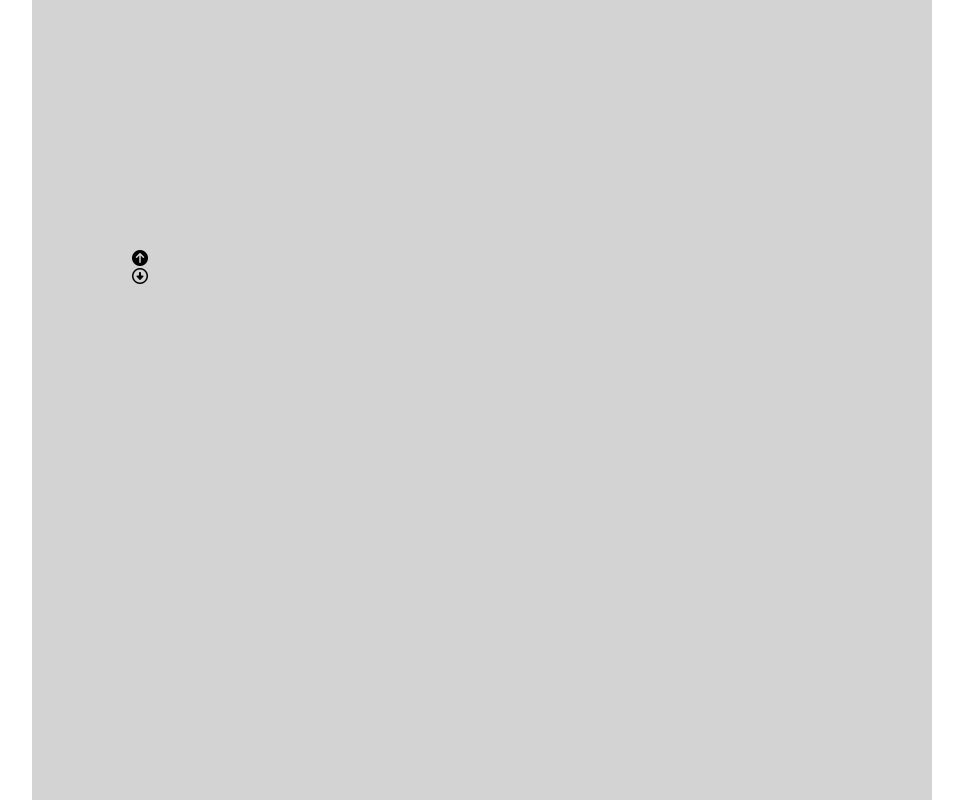
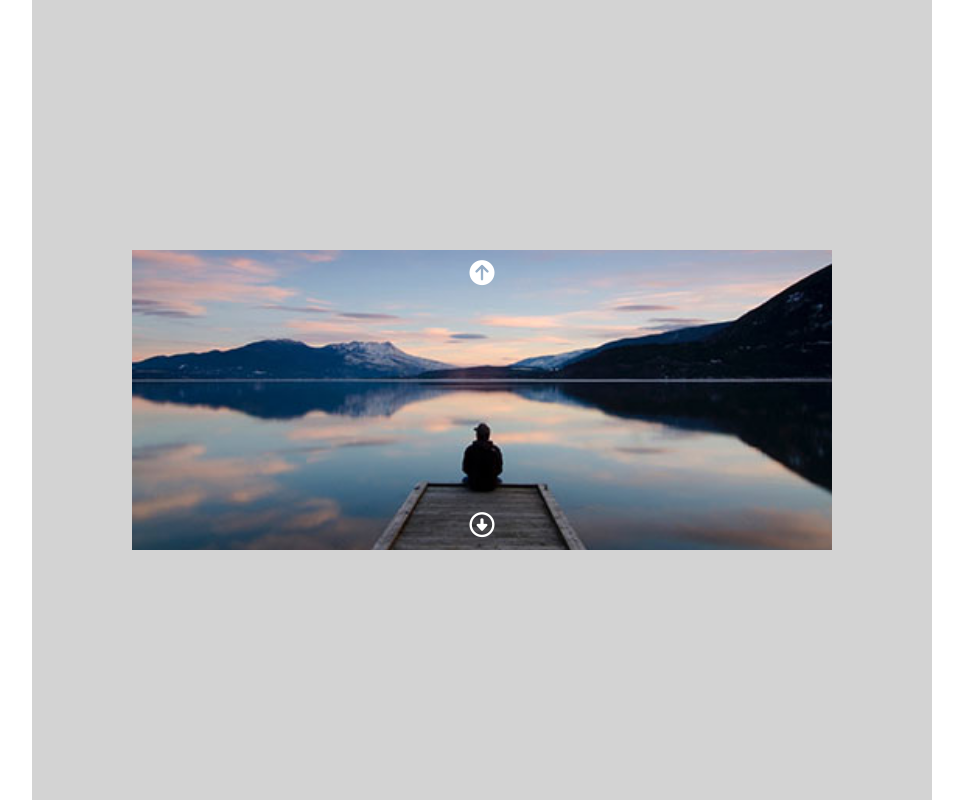
Before and after one commit to Seme87/js-array-carousel, a plain HTML site: page index.html in a window 1280 px wide. Shown: the whole page, without its empty margins (158-1121 px from the left). Drawn offline with Linux system fonts and the light colour scheme.

Commit message:
millestone 1 completa con relative img e classe active

```diff
--- a/css/style.css
+++ b/css/style.css
@@ -32,14 +32,35 @@
     position: relative;
 }
 
-.prev .next{
+.prev, .next{
     position: absolute;
     left: 50%;
     transform: translate(-50%);
     z-index: 999;
-
+    font-size: 25px;
+    margin: 10px 0;
+    color: white;
 }
 
 .next{
     bottom: 0;
 }
+
+
+.item{
+    width: 100%;
+    height: 100%;
+    display: none;
+}
+
+
+.item img{
+    width: 100%;
+    height: 100%;
+    object-fit: cover;
+}
+
+
+.active{
+    display: block;
+}
--- a/index.html
+++ b/index.html
@@ -17,11 +17,43 @@
     <div class="container">
 
         <div class="items">
-            <div class="prev"><i class="fa-solid fa-circle-arrow-up"></i></div>
-            <div class="next"><i class="fa-regular fa-circle-down"></i></div>
+
+            <div class="prev">
+                <i class="fa-solid fa-circle-arrow-up"></i>
+            </div>
+
+            <div class="next">
+                <i class="fa-regular fa-circle-down"></i>
+            </div>
+
+             <!-- immagini -->
+            <div class="item active">
+                <img src="img/01.jpg" alt="">
+            </div>
+
             <div class="item">
-                <img src="" alt="">
+                <img src="img/02.jpg" alt="">
             </div>
+
+            <div class="item">
+                <img src="img/03.jpg" alt="">
+            </div>
+
+            <div class="item">
+                <img src="img/04.jpg" alt="">
+            </div>
+
+            <div class="item">
+                <img src="img/05.jpg" alt="">
+            </div>
+
+
+
+
+
+
+
+
         </div>
 
     </div>
```
